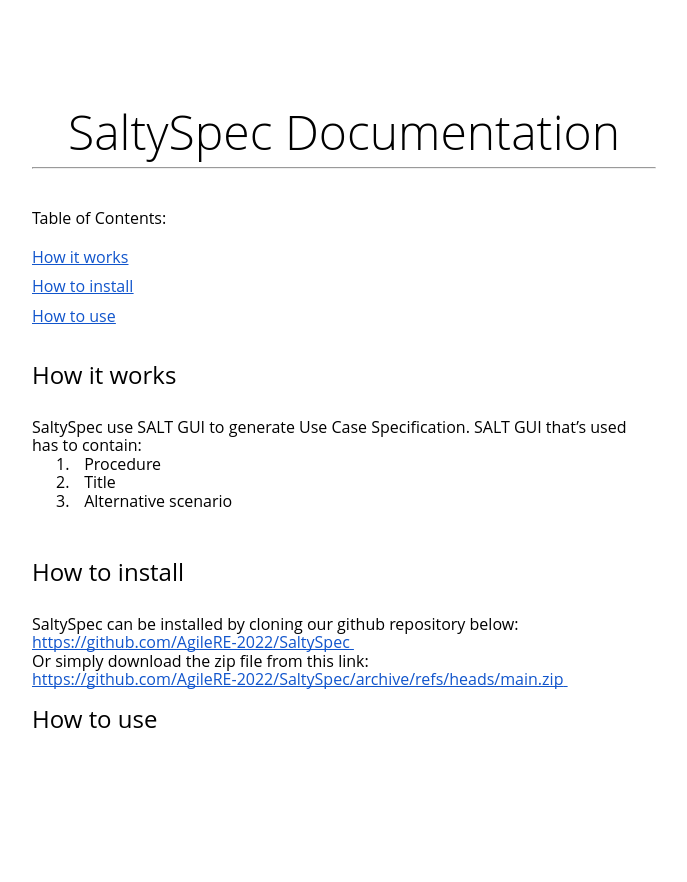
After one commit to AgileRE-2022/SaltySpec, a Django app: page /documentation in a window 1280 px wide. The commit adds this page. Shown: the whole page, without its empty margins (72-759 px from the left). Run offline with Django 4.2, Linux system fonts and the light colour scheme; some web fonts are replaced.

Commit message:
added doc and github links

```diff
--- /dev/null
+++ b/saltyspec/templates/saltyspec/documentation.html
@@ -0,0 +1,514 @@
+<html>
+  <head>
+    <meta content="text/html; charset=UTF-8" http-equiv="content-type">
+    <style type="text/css">
+      @import url('https://themes.googleusercontent.com/fonts/css?kit=DXI1ORHCpsQm3Vp6mXoaTXQdxrkgqtH_y0TWjt6KRTw');
+
+      ol.lst-kix_poh3ow9y4uy1-7.start {
+        counter-reset: lst-ctn-kix_poh3ow9y4uy1-7 0
+      }
+
+      ol.lst-kix_poh3ow9y4uy1-2.start {
+        counter-reset: lst-ctn-kix_poh3ow9y4uy1-2 0
+      }
+
+      .lst-kix_poh3ow9y4uy1-0>li {
+        counter-increment: lst-ctn-kix_poh3ow9y4uy1-0
+      }
+
+      .lst-kix_poh3ow9y4uy1-6>li {
+        counter-increment: lst-ctn-kix_poh3ow9y4uy1-6
+      }
+
+      .lst-kix_poh3ow9y4uy1-3>li {
+        counter-increment: lst-ctn-kix_poh3ow9y4uy1-3
+      }
+
+      .lst-kix_poh3ow9y4uy1-5>li:before {
+        content: ""counter(lst-ctn-kix_poh3ow9y4uy1-5, lower-roman) ". "
+      }
+
+      ol.lst-kix_poh3ow9y4uy1-5.start {
+        counter-reset: lst-ctn-kix_poh3ow9y4uy1-5 0
+      }
+
+      .lst-kix_poh3ow9y4uy1-6>li:before {
+        content: ""counter(lst-ctn-kix_poh3ow9y4uy1-6, decimal) ". "
+      }
+
+      ol.lst-kix_poh3ow9y4uy1-0.start {
+        counter-reset: lst-ctn-kix_poh3ow9y4uy1-0 0
+      }
+
+      .lst-kix_poh3ow9y4uy1-8>li:before {
+        content: ""counter(lst-ctn-kix_poh3ow9y4uy1-8, lower-roman) ". "
+      }
+
+      ol.lst-kix_poh3ow9y4uy1-3.start {
+        counter-reset: lst-ctn-kix_poh3ow9y4uy1-3 0
+      }
+
+      .lst-kix_poh3ow9y4uy1-7>li:before {
+        content: ""counter(lst-ctn-kix_poh3ow9y4uy1-7, lower-latin) ". "
+      }
+
+      .lst-kix_poh3ow9y4uy1-2>li {
+        counter-increment: lst-ctn-kix_poh3ow9y4uy1-2
+      }
+
+      ol.lst-kix_poh3ow9y4uy1-8.start {
+        counter-reset: lst-ctn-kix_poh3ow9y4uy1-8 0
+      }
+
+      .lst-kix_poh3ow9y4uy1-5>li {
+        counter-increment: lst-ctn-kix_poh3ow9y4uy1-5
+      }
+
+      ol.lst-kix_poh3ow9y4uy1-6.start {
+        counter-reset: lst-ctn-kix_poh3ow9y4uy1-6 0
+      }
+
+      .lst-kix_poh3ow9y4uy1-8>li {
+        counter-increment: lst-ctn-kix_poh3ow9y4uy1-8
+      }
+
+      li.li-bullet-0:before {
+        margin-left: -18pt;
+        white-space: nowrap;
+        display: inline-block;
+        min-width: 18pt
+      }
+
+      ol.lst-kix_poh3ow9y4uy1-1.start {
+        counter-reset: lst-ctn-kix_poh3ow9y4uy1-1 0
+      }
+
+      .lst-kix_poh3ow9y4uy1-4>li:before {
+        content: ""counter(lst-ctn-kix_poh3ow9y4uy1-4, lower-latin) ". "
+      }
+
+      .lst-kix_poh3ow9y4uy1-3>li:before {
+        content: ""counter(lst-ctn-kix_poh3ow9y4uy1-3, decimal) ". "
+      }
+
+      .lst-kix_poh3ow9y4uy1-4>li {
+        counter-increment: lst-ctn-kix_poh3ow9y4uy1-4
+      }
+
+      .lst-kix_poh3ow9y4uy1-2>li:before {
+        content: ""counter(lst-ctn-kix_poh3ow9y4uy1-2, lower-roman) ". "
+      }
+
+      ol.lst-kix_poh3ow9y4uy1-2 {
+        list-style-type: none
+      }
+
+      ol.lst-kix_poh3ow9y4uy1-4.start {
+        counter-reset: lst-ctn-kix_poh3ow9y4uy1-4 0
+      }
+
+      ol.lst-kix_poh3ow9y4uy1-3 {
+        list-style-type: none
+      }
+
+      ol.lst-kix_poh3ow9y4uy1-0 {
+        list-style-type: none
+      }
+
+      .lst-kix_poh3ow9y4uy1-1>li {
+        counter-increment: lst-ctn-kix_poh3ow9y4uy1-1
+      }
+
+      ol.lst-kix_poh3ow9y4uy1-1 {
+        list-style-type: none
+      }
+
+      .lst-kix_poh3ow9y4uy1-0>li:before {
+        content: ""counter(lst-ctn-kix_poh3ow9y4uy1-0, decimal) ". "
+      }
+
+      ol.lst-kix_poh3ow9y4uy1-6 {
+        list-style-type: none
+      }
+
+      ol.lst-kix_poh3ow9y4uy1-7 {
+        list-style-type: none
+      }
+
+      .lst-kix_poh3ow9y4uy1-1>li:before {
+        content: ""counter(lst-ctn-kix_poh3ow9y4uy1-1, lower-latin) ". "
+      }
+
+      ol.lst-kix_poh3ow9y4uy1-4 {
+        list-style-type: none
+      }
+
+      ol.lst-kix_poh3ow9y4uy1-5 {
+        list-style-type: none
+      }
+
+      ol.lst-kix_poh3ow9y4uy1-8 {
+        list-style-type: none
+      }
+
+      .lst-kix_poh3ow9y4uy1-7>li {
+        counter-increment: lst-ctn-kix_poh3ow9y4uy1-7
+      }
+
+      ol {
+        margin: 0;
+        padding: 0
+      }
+
+      table td,
+      table th {
+        padding: 0
+      }
+
+      .c0 {
+        -webkit-text-decoration-skip: none;
+        color: #1155cc;
+        font-weight: 400;
+        text-decoration: underline;
+        vertical-align: baseline;
+        text-decoration-skip-ink: none;
+        font-size: 12pt;
+        font-family: "Open Sans";
+        font-style: normal
+      }
+
+      .c7 {
+        color: #000000;
+        font-weight: 400;
+        text-decoration: none;
+        vertical-align: baseline;
+        font-size: 12pt;
+        font-family: "Open Sans";
+        font-style: normal
+      }
+
+      .c8 {
+        color: #000000;
+        font-weight: 400;
+        text-decoration: none;
+        vertical-align: baseline;
+        font-size: 18pt;
+        font-family: "Open Sans";
+        font-style: normal
+      }
+
+      .c10 {
+        color: #000000;
+        font-weight: 300;
+        text-decoration: none;
+        vertical-align: baseline;
+        font-size: 36pt;
+        font-family: "Open Sans";
+        font-style: normal
+      }
+
+      .c12 {
+        color: #000000;
+        font-weight: 300;
+        text-decoration: none;
+        vertical-align: baseline;
+        font-size: 12pt;
+        font-family: "Open Sans";
+        font-style: normal
+      }
+
+      .c11 {
+        padding-top: 0pt;
+        padding-bottom: 0pt;
+        line-height: 1.15;
+        page-break-after: avoid;
+        orphans: 2;
+        widows: 2;
+        text-align: center
+      }
+
+      .c16 {
+        padding-top: 0pt;
+        padding-bottom: 10pt;
+        line-height: 1.15;
+        page-break-after: avoid;
+        orphans: 2;
+        widows: 2;
+        text-align: left
+      }
+
+      .c13 {
+        padding-top: 10pt;
+        padding-bottom: 0pt;
+        line-height: 1.0;
+        orphans: 2;
+        widows: 2;
+        text-align: left
+      }
+
+      .c2 {
+        padding-top: 0pt;
+        padding-bottom: 0pt;
+        line-height: 1.15;
+        orphans: 2;
+        widows: 2;
+        text-align: left
+      }
+
+      .c1 {
+        padding-top: 4pt;
+        padding-bottom: 0pt;
+        line-height: 1.0;
+        orphans: 2;
+        widows: 2;
+        text-align: left
+      }
+
+      .c14 {
+        padding-top: 10pt;
+        padding-bottom: 4pt;
+        line-height: 1.0;
+        orphans: 2;
+        widows: 2;
+        text-align: left
+      }
+
+      .c4 {
+        text-decoration-skip-ink: none;
+        -webkit-text-decoration-skip: none;
+        color: #1155cc;
+        text-decoration: underline
+      }
+
+      .c15 {
+        background-color: #ffffff;
+        max-width: 468pt;
+        padding: 72pt 72pt 72pt 72pt
+      }
+
+      .c3 {
+        color: inherit;
+        text-decoration: inherit
+      }
+
+      .c5 {
+        margin-left: 36pt;
+        padding-left: 0pt
+      }
+
+      .c6 {
+        padding: 0;
+        margin: 0
+      }
+
+      .c9 {
+        height: 12pt
+      }
+
+      .title {
+        padding-top: 0pt;
+        color: #000000;
+        font-weight: 300;
+        font-size: 36pt;
+        padding-bottom: 0pt;
+        font-family: "Open Sans";
+        line-height: 1.15;
+        page-break-after: avoid;
+        orphans: 2;
+        widows: 2;
+        text-align: center
+      }
+
+      .subtitle {
+        padding-top: 0pt;
+        color: #666666;
+        font-size: 15pt;
+        padding-bottom: 16pt;
+        font-family: "Arial";
+        line-height: 1.15;
+        page-break-after: avoid;
+        orphans: 2;
+        widows: 2;
+        text-align: left
+      }
+
+      li {
+        color: #000000;
+        font-size: 12pt;
+        font-family: "Open Sans"
+      }
+
+      p {
+        margin: 0;
+        color: #000000;
+        font-size: 12pt;
+        font-family: "Open Sans"
+      }
+
+      h1 {
+        padding-top: 0pt;
+        color: #000000;
+        font-size: 18pt;
+        padding-bottom: 10pt;
+        font-family: "Open Sans";
+        line-height: 1.15;
+        page-break-after: avoid;
+        orphans: 2;
+        widows: 2;
+        text-align: left
+      }
+
+      h2 {
+        padding-top: 18pt;
+        color: #000000;
+        font-size: 16pt;
+        padding-bottom: 6pt;
+        font-family: "Open Sans";
+        line-height: 1.15;
+        page-break-after: avoid;
+        orphans: 2;
+        widows: 2;
+        text-align: left
+      }
+
+      h3 {
+        padding-top: 16pt;
+        color: #434343;
+        font-size: 14pt;
+        padding-bottom: 4pt;
+        font-family: "Open Sans";
+        line-height: 1.15;
+        page-break-after: avoid;
+        orphans: 2;
+        widows: 2;
+        text-align: left
+      }
+
+      h4 {
+        padding-top: 14pt;
+        color: #666666;
+        font-size: 12pt;
+        padding-bottom: 4pt;
+        font-family: "Open Sans";
+        line-height: 1.15;
+        page-break-after: avoid;
+        orphans: 2;
+        widows: 2;
+        text-align: left
+      }
+
+      h5 {
+        padding-top: 12pt;
+        color: #666666;
+        font-size: 11pt;
+        padding-bottom: 4pt;
+        font-family: "Open Sans";
+        line-height: 1.15;
+        page-break-after: avoid;
+        orphans: 2;
+        widows: 2;
+        text-align: left
+      }
+
+      h6 {
+        padding-top: 12pt;
+        color: #666666;
+        font-size: 11pt;
+        padding-bottom: 4pt;
+        font-family: "Open Sans";
+        line-height: 1.15;
+        page-break-after: avoid;
+        font-style: italic;
+        orphans: 2;
+        widows: 2;
+        text-align: left
+      }
+    </style>
+  </head>
+  <body class="c15">
+    <p class="c11 title" id="h.p4zgfljy9w13">
+      <span class="c10">SaltySpec Documentation</span>
+    </p>
+    <hr>
+    <p class="c2 c9">
+      <span class="c7"></span>
+    </p>
+    <p class="c2 c9">
+      <span class="c7"></span>
+    </p>
+    <p class="c2">
+      <span>Table of Contents:</span>
+    </p>
+    <p class="c2 c9">
+      <span class="c7"></span>
+    </p>
+    <p class="c1">
+      <span class="c0">
+        <a class="c3" href="#h.dxra51d5laqp">How it works</a>
+      </span>
+    </p>
+    <p class="c13">
+      <span class="c0">
+        <a class="c3" href="#h.5mzwwpwvyojk">How to install</a>
+      </span>
+    </p>
+    <p class="c14">
+      <span class="c0">
+        <a class="c3" href="#h.rgdgejuznr6h">How to use</a>
+      </span>
+    </p>
+    <p class="c2 c9">
+      <span class="c7"></span>
+    </p>
+    <h1 class="c16" id="h.dxra51d5laqp">
+      <span class="c8">How it works</span>
+    </h1>
+    <p class="c2">
+      <span class="c7">SaltySpec use SALT GUI to generate Use Case Specification. SALT GUI that&rsquo;s used has to contain:</span>
+    </p>
+    <ol class="c6 lst-kix_poh3ow9y4uy1-0 start" start="1">
+      <li class="c2 c5 li-bullet-0">
+        <span class="c7">Procedure</span>
+      </li>
+      <li class="c2 c5 li-bullet-0">
+        <span class="c7">Title</span>
+      </li>
+      <li class="c2 c5 li-bullet-0">
+        <span class="c7">Alternative scenario</span>
+      </li>
+    </ol>
+    <p class="c2 c9">
+      <span class="c7"></span>
+    </p>
+    <p class="c2 c9">
+      <span class="c12"></span>
+    </p>
+    <h1 class="c16" id="h.5mzwwpwvyojk">
+      <span class="c8">How to install</span>
+    </h1>
+    <p class="c2">
+      <span class="c7">SaltySpec can be installed by cloning our github repository below:</span>
+    </p>
+    <p class="c2">
+      <span class="c4">
+        <a class="c3" href="https://www.google.com/url?q=https://github.com/AgileRE-2022/SaltySpec&amp;sa=D&amp;source=editors&amp;ust=1652934317561947&amp;usg=AOvVaw19WNOlSREOxdJ265t5yQ3A">https://github.com/AgileRE-2022/SaltySpec</a>
+      </span>
+      <span class="c7">&nbsp;</span>
+    </p>
+    <p class="c2">
+      <span class="c7">Or simply download the zip file from this link:</span>
+    </p>
+    <p class="c2">
+      <span class="c4">
+        <a class="c3" href="https://www.google.com/url?q=https://github.com/AgileRE-2022/SaltySpec/archive/refs/heads/main.zip&amp;sa=D&amp;source=editors&amp;ust=1652934317562642&amp;usg=AOvVaw1XPo_blkUc2PEzPUK7GjKp">https://github.com/AgileRE-2022/SaltySpec/archive/refs/heads/main.zip</a>
+      </span>
+      <span>&nbsp;</span>
+    </p>
+    <h1 class="c16" id="h.rgdgejuznr6h">
+      <span class="c8">How to use</span>
+    </h1>
+    <p class="c2 c9">
+      <span class="c7"></span>
+    </p>
+  </body>
+</html>
--- a/saltyspec/urls.py
+++ b/saltyspec/urls.py
@@ -4,5 +4,6 @@
 
 urlpatterns = [
     path("", views.index, name='index'),
+    path("documentation", views.documentation, name='documentation'),
     path("wannabeindex", views.wannabeindex, name='wannabeindex'),
 ]
--- a/saltyspec/views.py
+++ b/saltyspec/views.py
@@ -5,6 +5,9 @@
 def index(request):
     template = loader.get_template('saltyspec/index.html')
     return HttpResponse(template.render())
+def documentation(request):
+    template = loader.get_template('saltyspec/documentation.html')
+    return HttpResponse(template.render())
 def wannabeindex(request):
     template = loader.get_template('saltyspec/wannabeindex.html')
     return HttpResponse(template.render())
```
Also changed, not shown: saltyspec/templates/saltyspec/index.html (+42 -3 lines).
